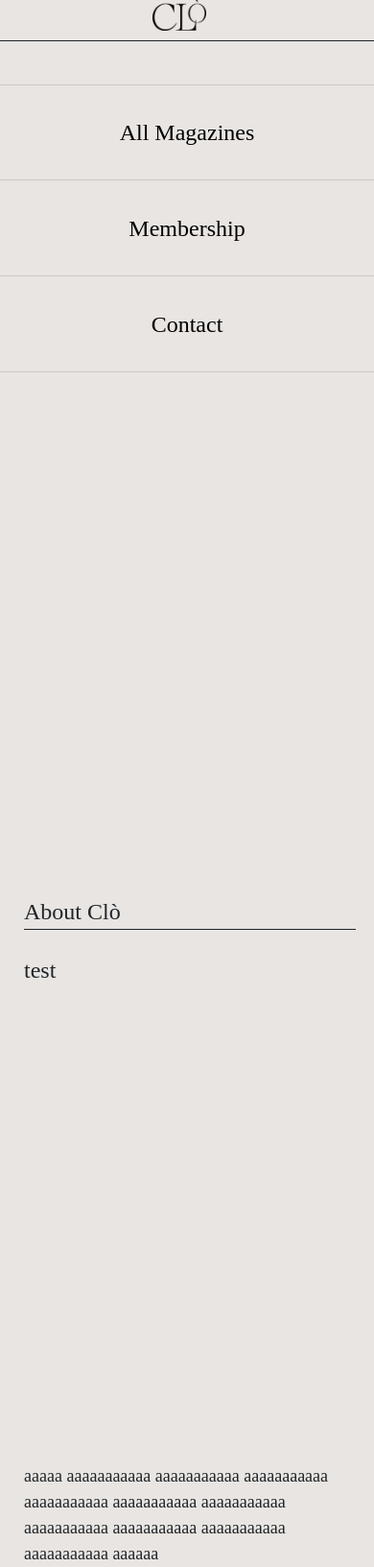
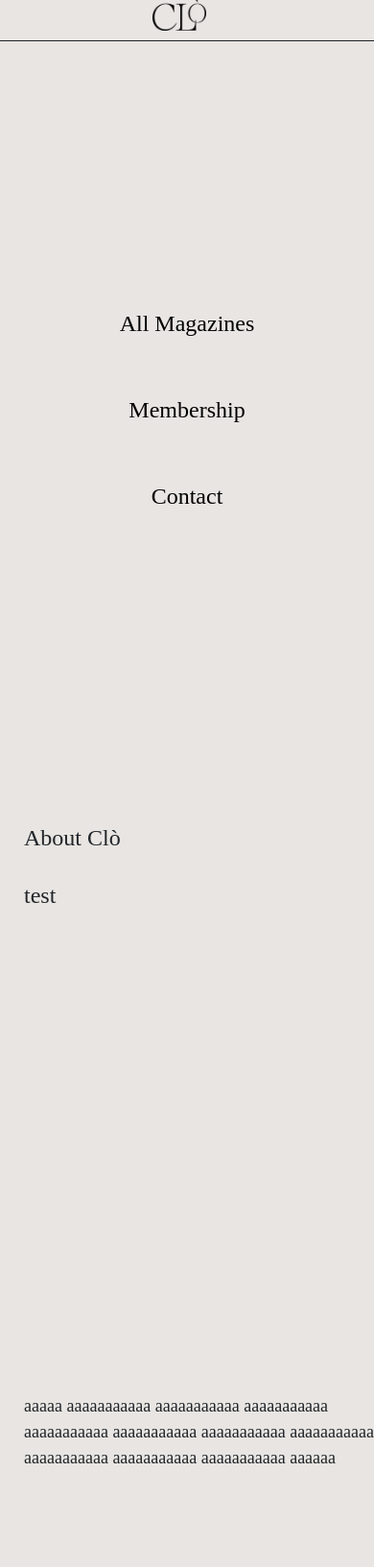
Before and after one commit to AaronMilne19/Clo, a Django app: page / in a window 390 px wide. Shown: the part 15-1648 px from the top of the page at 96% size. After the commit the page ends 1540 px from the top, so only its background shows below. Run offline with Django 3.2, Linux system fonts and the light colour scheme; data that the repository does not hold is empty; some libraries are stand-ins or nearby versions; some web fonts are replaced.

Commit message:
Tweaked some more css

```diff
--- a/static/styles/home.css
+++ b/static/styles/home.css
@@ -80,6 +80,7 @@
     flex-direction:column;
     justify-content:center;
     align-content:space-between;
+    height: 100%;
 }
 
 .accordion-item {
@@ -90,7 +91,8 @@
     background-color: #E8E5E2 !important;
     margin-bottom: 0px;
     width: 100%;
-    min-height: 100px;
+    min-height: 90px;
+    border:0 !important;
 }
 
 .accordion-link {
@@ -106,17 +108,18 @@
     overflow: hidden;
     position:relative;
     transition: max-height 200ms ease;
-
 }
 
 .accordion-item:target .answer {
-    max-height:90vh;
-    overflow-y:auto;
+    max-height: 90vh;
+    overflow-y: auto;
     padding: 15pt;
+    border-top: 1px solid black;
+    border-bottom: 1px solid black;
 }
 
 .accordion-item:target .accordion-link {
-    padding-top: 15pt;
+    padding: 15pt;
     color: #2F52E0;
 }
 
@@ -126,7 +129,7 @@ body{
 
 #mainbox {
     flex-direction:column;
-    max-height: 100vh;
+    min-height: 95vh;
     height:auto;
 }
 
--- a/templates/home.html
+++ b/templates/home.html
@@ -17,7 +17,7 @@ Home
 {% block content %}
 <div class="container py-0 px-0 mr-0 d-inline">
     <div class="row">
-        <div style="margin-top: 50px; min-height: 100vh;" class="col-sm-4 pt-3 px-0">
+        <div style="min-height: 94vh;" class="col-sm-4 pt-3 px-0">
 
             <div class="accordion d-flex justify-content-center">
                 <div class="accordion-item" id="Magazines">
@@ -69,14 +69,13 @@ Home
             </div>
 
         </div>
-        <div class="col-sm border-start border-dark border-1 d-flex" id="mainbox">
-            <div class="info-box sticky-top pr-3 d-flex mx-4 pe-4">
-                <div class="about border-bottom border-dark border-1 pt-3  d-flex align-items-end">
+
+
+        <div class="col-sm-4 border-start border-end border-dark border-1 d-flex" id="mainbox">
+            <div class="info-box sticky-top pr-3 d-flex mx-4 pt-4">
+                <div class="about pt-3  d-flex align-items-end">
                     <div>About Cl&ograve</div>
-                    <div class="logo-tag d-inline-flex align-items-end">
-                        <div class="sml-txt gry-txt">Supporting independent Scottish magazines</div>
-                        <img style="max-height:45px" src="{% static 'logos/clo-logomark.png' %}" />
-                    </div>
+
                 </div>
 
                 <div class="issues mt-4">
```
